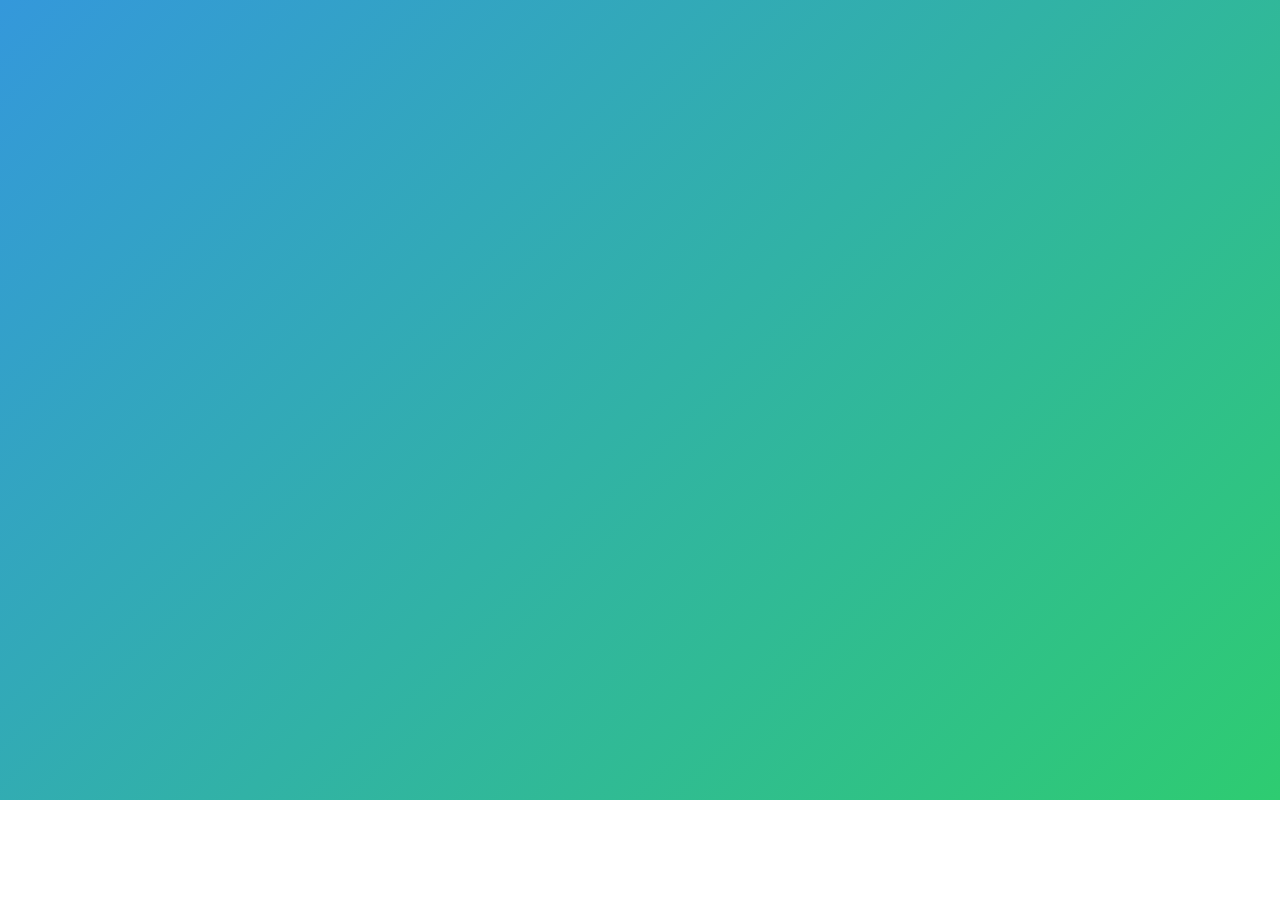
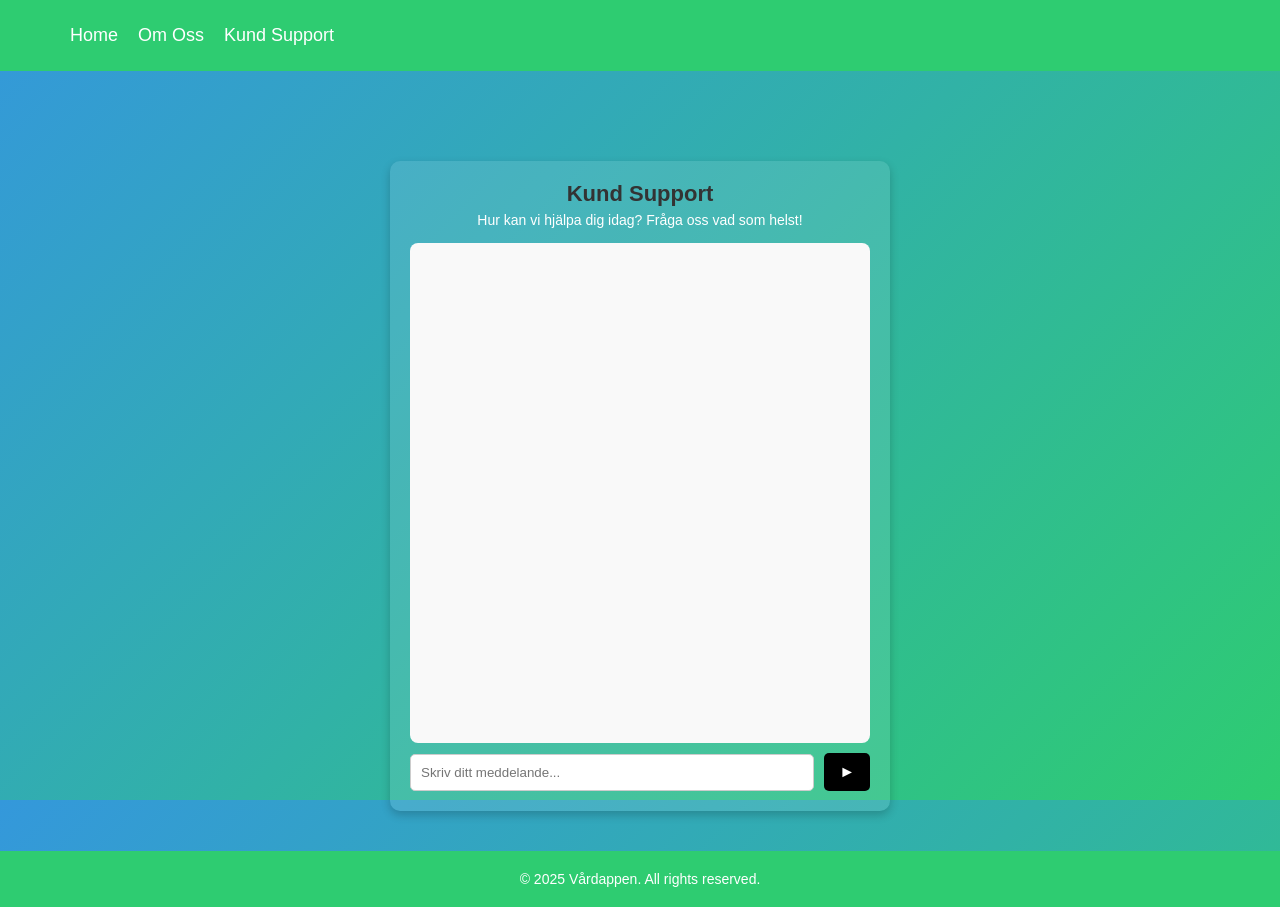
Before and after one commit to alex88g/AppCare, a Vue app: page /support in a window 1280 px wide. Before the commit this address had no page. Before the commit the page ends 800 px from the top, so only its background shows below. Built offline with nearby package versions, Linux system fonts and the light colour scheme.

Commit message:
menu, about us and support done

```diff
--- a/package.json
+++ b/package.json
@@ -10,6 +10,10 @@
   },
   "dependencies": {
     "axios": "^1.8.1",
+    "cors": "^2.8.5",
+    "dotenv": "^16.4.7",
+    "express": "^4.21.2",
+    "node-fetch": "^3.3.2",
     "vue": "^3.5.13",
     "vue-router": "^4.5.0"
   },
--- a/src/App.vue
+++ b/src/App.vue
@@ -1,3 +1,29 @@
 <template>
-  <router-view></router-view>
+  <div class="app-container">
+    <Navbar />
+    <main class="main-content">
+      <router-view />
+    </main>
+    <Footer />
+  </div>
 </template>
+
+<script setup>
+import Navbar from './components/Navbar.vue';
+import Footer from './components/Footer.vue';
+</script>
+
+<style>
+.app-container {
+  display: flex;
+  flex-direction: column;
+  min-height: 100vh;
+}
+
+.main-content {
+  flex: 1;
+  padding: 40px 20px;
+  max-width: 1200px;
+  margin: 0 auto;
+}
+</style>
--- /dev/null
+++ b/src/components/Footer.vue
@@ -0,0 +1,28 @@
+<template>
+  <footer class="footer">
+    <div class="footer-container">
+      <p>&copy; 2025 Vårdappen. All rights reserved.</p>
+    </div>
+  </footer>
+</template>
+
+<script setup>
+</script>
+
+<style scoped>
+.footer {
+  background-color: #2ecc71;
+  padding: 20px 0;
+  width: 100%;
+  position: relative;
+  bottom: 0;
+}
+
+.footer-container {
+  max-width: 1200px;
+  margin: 0 auto;
+  text-align: center;
+  color: white;
+  font-size: 14px;
+}
+</style>
--- /dev/null
+++ b/src/components/Navbar.vue
@@ -0,0 +1,156 @@
+<template>
+  <nav class="navbar">
+    <div class="navbar-container">
+      <div class="nav-links" :class="{'hidden': !isScreenLarge && isMenuVisible}">
+        <router-link to="/" class="nav-link">Home</router-link>
+        <router-link to="/about" class="nav-link">Om Oss</router-link>
+        <router-link to="/support" class="nav-link">Kund Support</router-link>
+      </div>
+
+      <div class="hamburger" @click="toggleMenu" v-if="!isScreenLarge">
+        <span v-if="!isMenuVisible" class="bar"></span>
+        <span v-if="!isMenuVisible" class="bar"></span>
+        <span v-if="!isMenuVisible" class="bar"></span>
+
+        <div v-if="isMenuVisible" class="close-menu">
+          <span class="bar">X</span>
+        </div>
+      </div>
+    </div>
+
+    <div :class="{'mobile-menu': true, 'show': isMenuVisible}">
+      <router-link to="/" class="nav-link" @click="closeMenu">Home</router-link>
+      <router-link to="/about" class="nav-link" @click="closeMenu">Om Oss</router-link>
+      <router-link to="/support" class="nav-link" @click="closeMenu">Kund Support</router-link>
+    </div>
+  </nav>
+</template>
+
+<script setup>
+import { ref, onMounted, onBeforeUnmount } from 'vue';
+
+const isMenuVisible = ref(false);
+const isScreenLarge = ref(window.innerWidth > 768);
+
+const toggleMenu = () => {
+  isMenuVisible.value = !isMenuVisible.value;
+};
+
+const closeMenu = () => {
+  isMenuVisible.value = false;
+};
+
+const updateScreenSize = () => {
+  isScreenLarge.value = window.innerWidth > 768;
+  if (isScreenLarge.value && isMenuVisible.value) {
+    isMenuVisible.value = false;
+  }
+};
+
+onMounted(() => {
+  updateScreenSize();
+  window.addEventListener('resize', updateScreenSize);
+});
+
+onBeforeUnmount(() => {
+  window.removeEventListener('resize', updateScreenSize);
+});
+</script>
+
+<style scoped>
+.navbar {
+  background-color: #2ecc71;
+  padding: 15px 0;
+  position: sticky;
+  top: 0;
+  width: 100%;
+  z-index: 10;
+}
+
+.navbar-container {
+  max-width: 1200px;
+  margin: 0 auto;
+  display: flex;
+  justify-content: space-between;
+  align-items: center;
+  padding: 0 20px;
+}
+
+.nav-links {
+  display: flex;
+  justify-content: space-between;
+}
+
+.nav-link {
+  text-decoration: none;
+  color: white;
+  font-size: 18px;
+  padding: 10px;
+}
+
+.nav-link:hover {
+  text-decoration: underline;
+}
+
+.hamburger {
+  display: none;
+  flex-direction: column;
+  justify-content: space-around;
+  align-items: center;
+  width: 25px;
+  height: 25px;
+  cursor: pointer;
+}
+
+.bar {
+  width: 25px;
+  height: 4px;
+  background-color: white;
+  border-radius: 5px;
+  transition: 0.3s;
+}
+
+/* Close (X) Button */
+.close-menu {
+  display: flex;
+  justify-content: center;
+  align-items: center;
+  cursor: pointer;
+}
+
+.close-menu .bar {
+  font-size: 30px;
+  font-weight: bold;
+  color: white;
+  transform: rotate(45deg);
+}
+
+.mobile-menu {
+  display: none;
+  flex-direction: column;
+  align-items: center;
+  background-color: #2ecc71;
+  position: absolute;
+  top: 60px;
+  width: 100%;
+  padding: 10px 0;
+}
+
+.mobile-menu.show {
+  display: flex;
+}
+
+.hidden {
+  display: none;
+}
+
+@media (max-width: 768px) {
+  .nav-links {
+    display: none;
+  }
+
+  .hamburger {
+    display: flex;
+  }
+}
+</style>
--- a/src/router.js
+++ b/src/router.js
@@ -1,11 +1,15 @@
 import { createRouter, createWebHistory } from "vue-router";
 import Home from "./views/Home.vue";
+import About from "./views/About.vue";
+import Support from "./views/Support.vue";
 import Video from "./views/Video.vue";
 import DoctorView from "./views/DoctorView.vue";
 import BookingView from "./views/BookingView.vue";
 
 const routes = [
   { path: "/", component: Home },
+  { path: "/about", component: About },
+  { path: "/support", component: Support },
   { path: "/video-call/:roomName", component: Video },
   { path: "/doctor", component: DoctorView },
   { path: "/bookings", component: BookingView },
--- a/src/style.css
+++ b/src/style.css
@@ -8,10 +8,7 @@
 body {
   background: linear-gradient(135deg, #3498db, #2ecc71);
   color: #333;
-  display: flex;
-  align-items: center;
-  justify-content: center;
-  height: 100vh;
+  height: 100vh; /* Keep full screen height */
   font-family: Arial, sans-serif;
 }
 
--- /dev/null
+++ b/src/views/About.vue
@@ -0,0 +1,50 @@
+<template>
+  <div class="about-us">
+    <div class="content">
+      <h1>Om Oss</h1>
+      <p>
+        Vi är en digital vårdplattform som erbjuder snabb och säker tillgång till
+        läkare genom videosamtal.
+      </p>
+      <p>
+        Vårt mål är att göra det lättare att träffa läkare utan att behöva gå till
+        en fysisk klinik.
+      </p>
+    </div>
+  </div>
+</template>
+
+<script setup>
+</script>
+
+<style scoped>
+.about-us {
+  display: flex;
+  justify-content: center;
+  align-items: center;
+  margin-top: 200px;
+  color: white;
+  text-align: center;
+  padding: 20px;
+}
+
+.content {
+  max-width: 600px;
+  background: rgba(255, 255, 255, 0.1);
+  box-shadow: 0px 4px 10px rgba(0, 0, 0, 0.2);
+  padding: 30px;
+  border-radius: 10px;
+  backdrop-filter: blur(10px);
+}
+
+h1 {
+  font-size: 32px;
+  margin-bottom: 15px;
+  color: #333;
+}
+
+p {
+  font-size: 18px;
+  line-height: 1.5;
+}
+</style>
--- a/src/views/Home.vue
+++ b/src/views/Home.vue
@@ -33,15 +33,15 @@ import videoCallImage from '../assets/video-call.svg';
 <style>
 .home-container {
   text-align: center;
-  padding: 40px;
+  margin-top: 150px;
 }
 
 .header {
-  background: linear-gradient(135deg, #3498db, #2ecc71);
   color: white;
   padding: 40px;
   border-radius: 10px;
   box-shadow: 0px 4px 10px rgba(0, 0, 0, 0.2);
+  background: rgba(255, 255, 255, 0.1);
 }
 
 .nav-buttons {
@@ -92,4 +92,8 @@ import videoCallImage from '../assets/video-call.svg';
   width: 80px;
   margin-bottom: 10px;
 }
+
+h1{
+  color: #333;
+}
 </style>
--- /dev/null
+++ b/src/views/Support.vue
@@ -0,0 +1,149 @@
+<script setup>
+import { ref, onMounted, nextTick } from 'vue';
+
+const chatMessages = ref([]);
+const newMessage = ref("");
+const chatBox = ref(null);
+
+const sendMessage = async () => {
+  if (newMessage.value.trim() === "") return;
+
+  chatMessages.value.push({ sender: 'user', text: newMessage.value });
+  await nextTick();
+  chatBox.value.scrollTop = chatBox.value.scrollHeight;
+
+  try {
+    const response = await fetch('http://localhost:3000/api/chat', {
+      method: 'POST',
+      body: JSON.stringify({ message: newMessage.value }),
+      headers: { 'Content-Type': 'application/json' },
+    });
+
+    const data = await response.json();
+    chatMessages.value.push({ sender: 'chatgpt', text: data.response });
+  } catch (error) {
+    chatMessages.value.push({ sender: 'chatgpt', text: "Ett fel uppstod. Försök igen senare." });
+  }
+
+  await nextTick();
+  chatBox.value.scrollTop = chatBox.value.scrollHeight;
+
+  newMessage.value = "";
+};
+</script>
+
+<template>
+  <div class="support">
+    <div class="chat-container">
+      <h1>Kund Support</h1>
+      <p>Hur kan vi hjälpa dig idag? Fråga oss vad som helst!</p>
+
+      <div class="chat-box" ref="chatBox">
+        <div v-for="message in chatMessages" :key="message.text" class="message" :class="message.sender">
+          <p>{{ message.text }}</p>
+        </div>
+      </div>
+
+      <div class="chat-input-container">
+        <input
+          v-model="newMessage"
+          @keyup.enter="sendMessage"
+          placeholder="Skriv ditt meddelande..."
+          class="chat-input"
+        />
+        <button @click="sendMessage" class="chat-send-button">&#9658;</button>
+      </div>
+    </div>
+  </div>
+</template>
+
+<style scoped>
+.support {
+  display: flex;
+  justify-content: center;
+  align-items: center;
+  margin-top: 50px;
+}
+
+.chat-container {
+  width: 100%;
+  width: 500px;
+  background: white;
+  border-radius: 10px;
+  box-shadow: 0px 4px 10px rgba(0, 0, 0, 0.2);
+  padding: 20px;
+  text-align: center;
+  background: rgba(255, 255, 255, 0.1);
+}
+
+h1 {
+  color: #333;
+  font-size: 22px;
+  margin-bottom: 5px;
+}
+
+p {
+  color: #ffff;
+  font-size: 14px;
+  margin-bottom: 15px;
+}
+
+.chat-box {
+  height: 500px;
+  overflow-y: auto;
+  padding: 15px;
+  border-radius: 8px;
+  background: #f9f9f9;
+  display: flex;
+  flex-direction: column;
+  gap: 10px;
+}
+
+.message {
+  max-width: 75%;
+  padding: 10px;
+  border-radius: 10px;
+  word-wrap: break-word;
+}
+
+.user {
+  align-self: flex-end;
+  background: #2ecc71;
+  color: white;
+}
+
+.chatgpt {
+  align-self: flex-start;
+  background: #ddd;
+  color: #333;
+}
+
+.chat-input-container {
+  display: flex;
+  align-items: center;
+  margin-top: 10px;
+}
+
+.chat-input {
+  flex: 1;
+  padding: 10px;
+  border: 1px solid #ccc;
+  border-radius: 5px;
+  outline: none;
+}
+
+.chat-send-button {
+  background: #000000;
+  border: none;
+  padding: 10px 15px;
+  margin-left: 10px;
+  border-radius: 5px;
+  color: white;
+  cursor: pointer;
+  font-size: 16px;
+}
+
+.chat-send-button:hover {
+  background: #333;
+}
+</style>
```
Also changed, not shown: server.js (added, +48 -0 lines), 2 other files (tests, documents, lock files or other folders).
